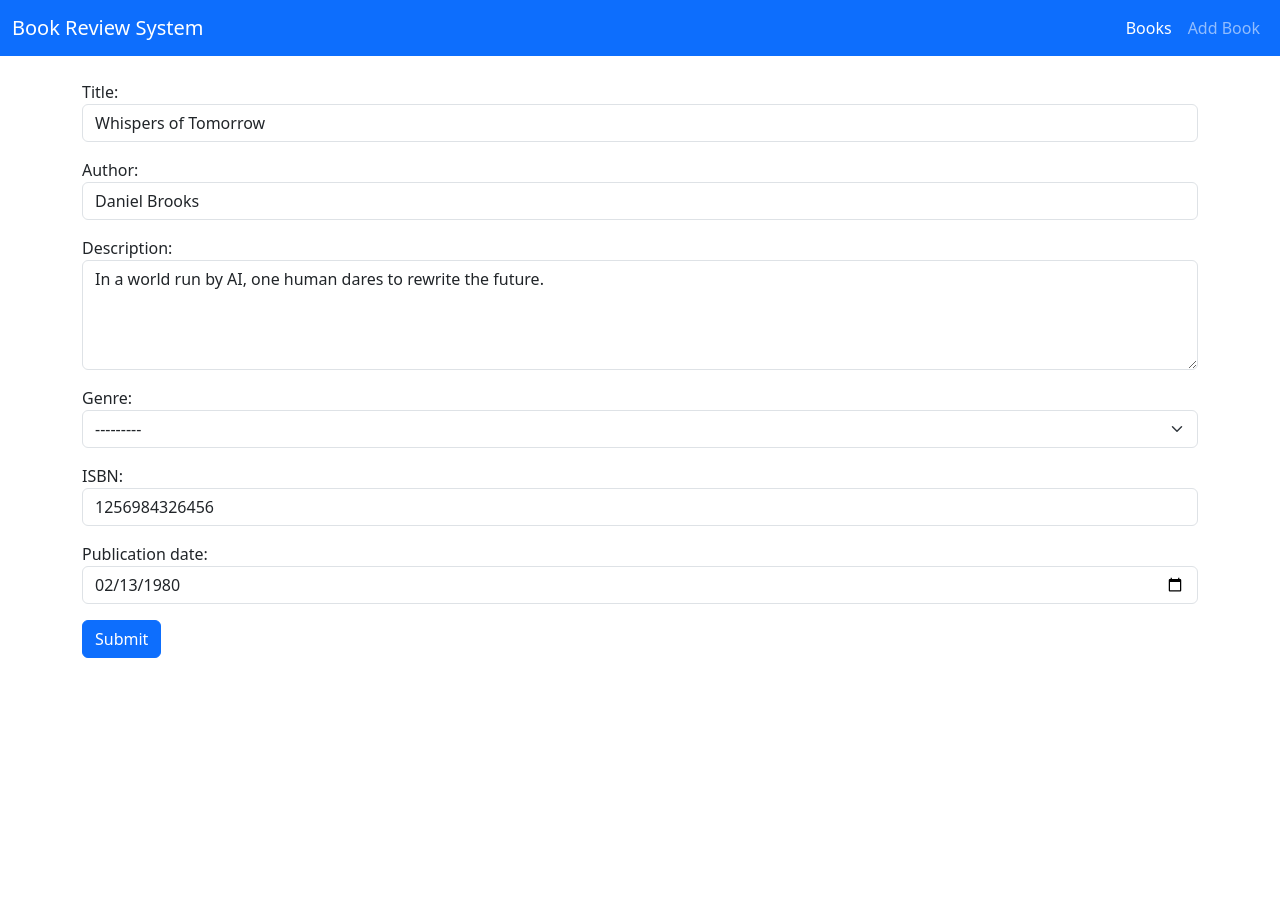
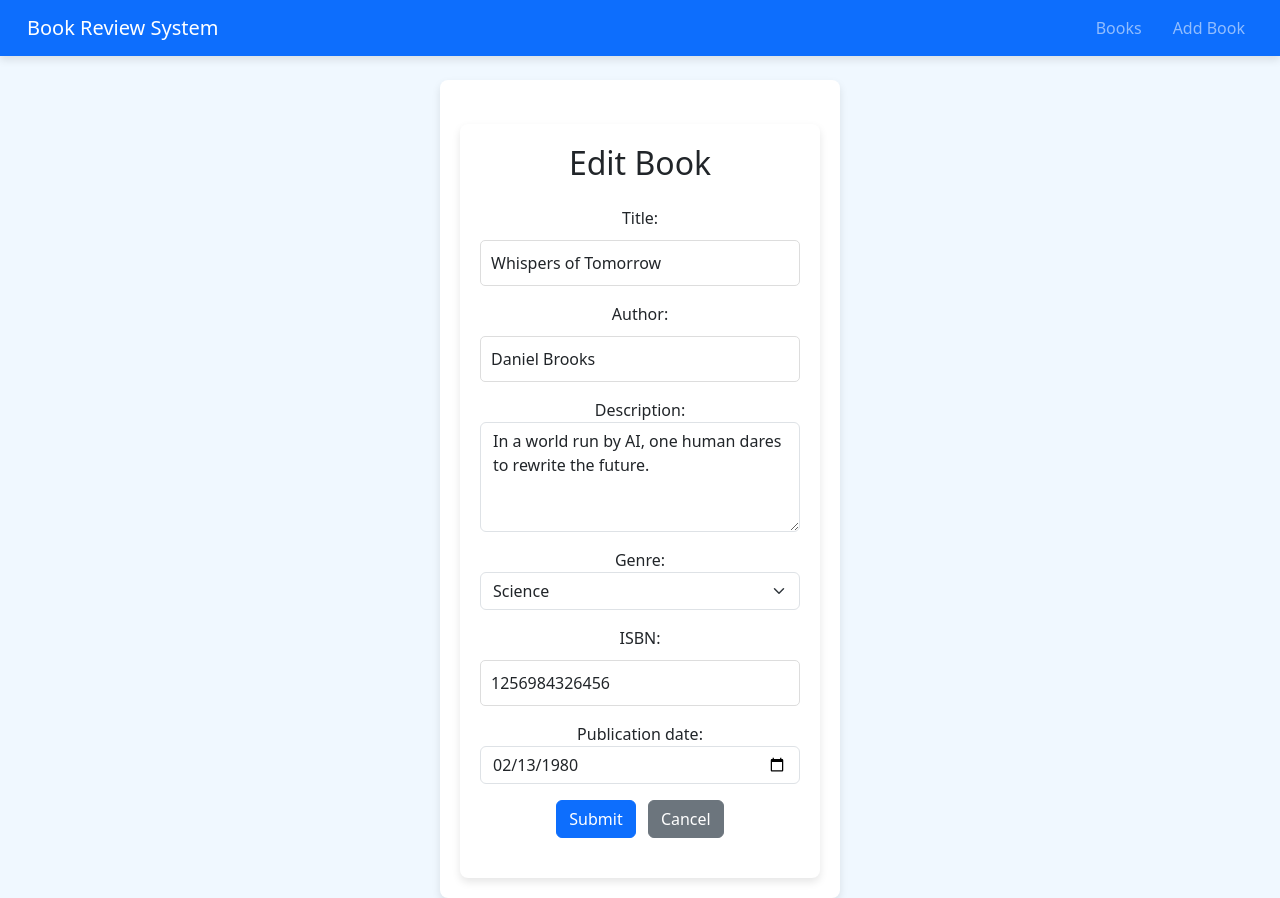
Before and after one commit to karthikkranion/Django_Exercises, a Django app: page /detail/4/edit/ in a window 1280 px wide. Before the commit the page ends 658 px from the top, so only its background shows below. Run offline with Django 5.2, Linux system fonts and the light colour scheme; data comes from the database, SQL or seed files in the repository; both versions use the stored data as it was after the commit.

Commit message:
commit to book_project

```diff
--- a/BookSystem_project/book_review/book/models.py
+++ b/BookSystem_project/book_review/book/models.py
@@ -8,7 +8,7 @@ class Book(models.Model):
     GENRE_CHOICES =[
         ('Fiction','Fiction'),
         ('Non-Fiction','Non-Fiction'),
-        ('Sceince','Sceince'),
+        ('Science','Science'),
         ('Art','Art'),
         ('Technology','Technology'),
         ('History','History'),
--- a/BookSystem_project/book_review/book/templates/book/base.html
+++ b/BookSystem_project/book_review/book/templates/book/base.html
@@ -8,28 +8,28 @@
 
     <!-- ✅ Bootstrap 5 CDN -->
     <link href="https://cdn.jsdelivr.net/npm/bootstrap@5.3.3/dist/css/bootstrap.min.css" rel="stylesheet">
+
+    <!-- ✅ Optional: Custom CSS -->
+    <link rel="stylesheet" href="{% static 'css/style.css' %}">
 </head>
 <body>
     <!-- ✅ Navbar -->
     <nav class="navbar navbar-expand-lg navbar-dark bg-primary">
         <div class="container-fluid">
-            <!-- Brand -->
-            <a class="navbar-brand" href="#">Book Review System</a>
+            <a class="navbar-brand" href="{% url 'book-list' %}">Book Review System</a>
 
-            <!-- Toggle for mobile -->
             <button class="navbar-toggler" type="button" data-bs-toggle="collapse" data-bs-target="#navbarNav"
                 aria-controls="navbarNav" aria-expanded="false" aria-label="Toggle navigation">
                 <span class="navbar-toggler-icon"></span>
             </button>
 
-            <!-- Inline nav links -->
             <div class="collapse navbar-collapse" id="navbarNav">
                 <ul class="navbar-nav ms-auto">
                     <li class="nav-item">
-                        <a class="nav-link active" href="{% url 'book-list' %}">Books</a>
+                        <a class="nav-link {% if request.resolver_match.url_name == 'book-list' %}active{% endif %}" href="{% url 'book-list' %}">Books</a>
                     </li>
                     <li class="nav-item">
-                        <a class="nav-link" href="{% url 'book-create' %}">Add Book</a>
+                        <a class="nav-link {% if request.resolver_match.url_name == 'book-create' %}active{% endif %}" href="{% url 'book-create' %}">Add Book</a>
                     </li>
                 </ul>
             </div>
--- a/BookSystem_project/book_review/book/templates/book/book_form.html
+++ b/BookSystem_project/book_review/book/templates/book/book_form.html
@@ -1,11 +1,17 @@
 {% extends "book/base.html" %}
 
 {% block title %}
-
+    {% if view.object.pk %}
+        Edit Book
+    {% else %}
+        Create Book
+    {% endif %}
 {% endblock title %}
 
-{% block  content %}
-  <!-- ✅ Message Section -->
+{% block content %}
+<div class="container mt-4">
+
+    <!-- ✅ Message Section -->
     {% if messages %}
         {% for message in messages %}
             <div class="alert {% if message.tags %}alert-{{ message.tags }}{% else %}alert-info{% endif %} alert-dismissible fade show" role="alert">
@@ -14,12 +20,21 @@
             </div>
         {% endfor %}
     {% endif %}
-<form action="" method="post" novalidate>
-    {% csrf_token %}
-    {{form.as_p}}
-    <button type="submit" class="btn btn-primary">Submit</button>
-</form>
 
+    <h2 class="mb-4">
+        {% if view.object.pk %}
+            Edit Book
+        {% else %}
+            Create Book
+        {% endif %}
+    </h2>
 
+    <form method="post" novalidate>
+        {% csrf_token %}
+        {{ form.as_p }}
+        <button type="submit" class="btn btn-primary">Submit</button>
+        <a href="{% url 'book-list' %}" class="btn btn-secondary ms-2">Cancel</a>
+    </form>
 
+</div>
 {% endblock %}
--- a/BookSystem_project/book_review/book/urls.py
+++ b/BookSystem_project/book_review/book/urls.py
@@ -1,10 +1,16 @@
-from django.urls import path # type: ignore
-from book import views
+from django.urls import path
+from book.views import (
+    BookListView,
+    BookCreateView,
+    BookDetailView,
+    BookUpdateView,
+    BookDeleteView,
+)
 
 urlpatterns = [
-    path("", views.book_list, name="book-list"),
-    path("create/", views.book_create, name="book-create"),
-    path("detail/<int:pk>/", views.book_detail, name="book-detail"),
-    path("detail/<int:pk>/edit/", views.book_update, name="book-update"),
-    path("detail/<int:pk>/delete/", views.book_delete, name="book-delete"),
+    path("", BookListView.as_view(), name="book-list"),
+    path("create/", BookCreateView.as_view(), name="book-create"),
+    path("detail/<int:pk>/", BookDetailView.as_view(), name="book-detail"),
+    path("detail/<int:pk>/edit/", BookUpdateView.as_view(), name="book-update"),
+    path("detail/<int:pk>/delete/", BookDeleteView.as_view(), name="book-delete"),
 ]
--- a/BookSystem_project/book_review/book/views.py
+++ b/BookSystem_project/book_review/book/views.py
@@ -1,55 +1,54 @@
-from django.shortcuts import redirect, render
+from django.views.generic import CreateView, DetailView, UpdateView, DeleteView, ListView
+from django.contrib.messages.views import SuccessMessageMixin
+from django.urls import reverse_lazy, reverse
+from django.contrib import messages
 from .models import Book
 from .forms import BookForm
-from django.contrib import messages
-# Create your views here.
 
-def book_create(request):
-    if request.method == 'POST':
-        form=BookForm(request.POST)
-        if form.is_valid():
-            form.save()
-            messages.success(request,'Book created successfully')
-            return redirect('book-list')
-    else:
-        form=BookForm()
-    return  render(request,'book/book_form.html',{'form':form})
+class BookBaseView:
+    model = Book
+    form_class = BookForm
+    context_object_name = 'book'
 
-def book_list(request):
-    genre_filter = request.GET.get('genre', 'all')  # get ?genre=fiction etc.
+class BookCreateView(SuccessMessageMixin, BookBaseView, CreateView):
+    template_name = 'book/book_form.html'
+    success_message = 'Book created successfully'
 
-    if genre_filter == 'all':
-        books = Book.objects.all().order_by('-created_at')
-    else:
-        books = Book.objects.filter(genre__iexact=genre_filter).order_by('-created_at')
+    def get_success_url(self):
+        return reverse('book-list')
 
-    genres = ['All', 'Fiction', 'Non-Fiction', 'History', 'Art', 'Science']
+class BookDetailView(BookBaseView, DetailView):
+    template_name = 'book/book_detail.html'
 
-    return render(request, 'book/book_list.html', {
-        'books': books,
-        'genres': genres,
-        'current_genre': genre_filter,
-    })
+class BookUpdateView(SuccessMessageMixin, BookBaseView, UpdateView):
+    template_name = 'book/book_form.html'
+    success_message = 'Book updated successfully'
 
+    def get_success_url(self):
+        return reverse('book-detail', kwargs={'pk': self.object.pk})
 
-def book_detail(request,pk):
-    book=Book.objects.get(pk=pk)
-    return render(request,'book/book_detail.html',{'book':book})
+class BookDeleteView(SuccessMessageMixin, BookBaseView, DeleteView):
+    template_name = 'book/book_confirm_delete.html'
+    success_message = 'Book deleted successfully'
+    success_url = reverse_lazy('book-list')
 
-def book_update(request,pk):
-    book=Book.objects.get(pk=pk)
-    if request.method == 'POST':
-        form=BookForm(request.POST,instance=book)
-        if form.is_valid():
-            form.save()
-            messages.success(request,'Book updated successfully')
-            return redirect('book-detail',pk=book.pk)
-    else:
-        form=BookForm(instance=book)
-    return  render(request,'book/book_form.html',{'form':form})
+    def delete(self, request, *args, **kwargs):
+        messages.success(self.request, self.success_message)
+        return super().delete(request, *args, **kwargs)
 
-def book_delete(request,pk):
-     book=Book.objects.get(pk=pk)
-     book.delete()
-     messages.success(request,'Book deleted successfully')
-     return redirect('book-list')
+class BookListView(ListView):
+    model = Book
+    template_name = 'book/book_list.html'
+    context_object_name = 'books'
+
+    def get_queryset(self):
+        genre_filter = self.request.GET.get('genre', 'All')
+        if genre_filter.lower() == 'all':
+            return Book.objects.all().order_by('-created_at')
+        return Book.objects.filter(genre__iexact=genre_filter).order_by('-created_at')
+
+    def get_context_data(self, **kwargs):
+        context = super().get_context_data(**kwargs)
+        context['genres'] = ['All', 'Fiction', 'Non-Fiction', 'History', 'Art', 'Science']
+        context['current_genre'] = self.request.GET.get('genre', 'All')
+        return context
```
Also changed, not shown: BookSystem_project/book_review/book/templates/book/book_confirm_delete.html (added, +10 -0 lines), BookSystem_project/book_review/book/templates/book/book_detail.html (+17 -5 lines), BookSystem_project/book_review/book/templates/book/book_list.html (+4 -16 lines), BookSystem_project/book_review/book/migrations/0002_alter_book_genre_alter_book_publication_date.py (added), BookSystem_project/book_review/db.sqlite3.
